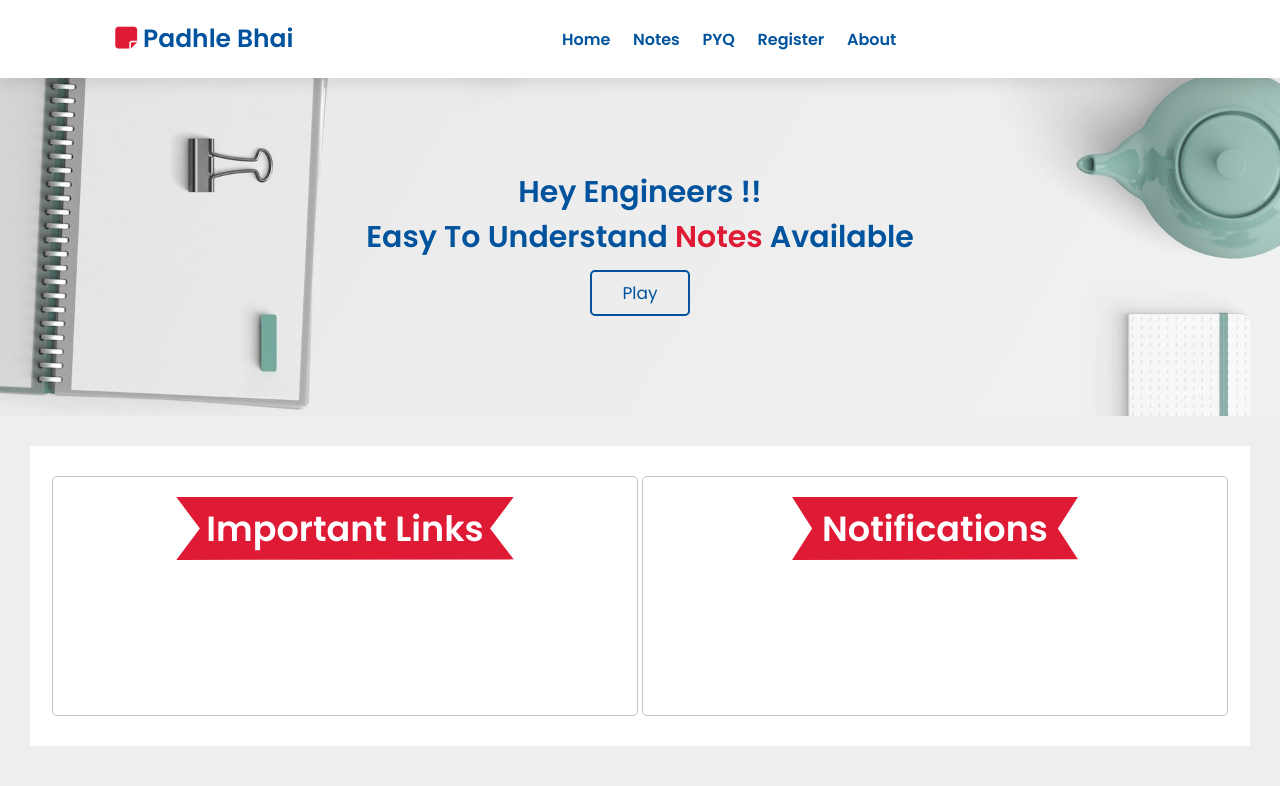
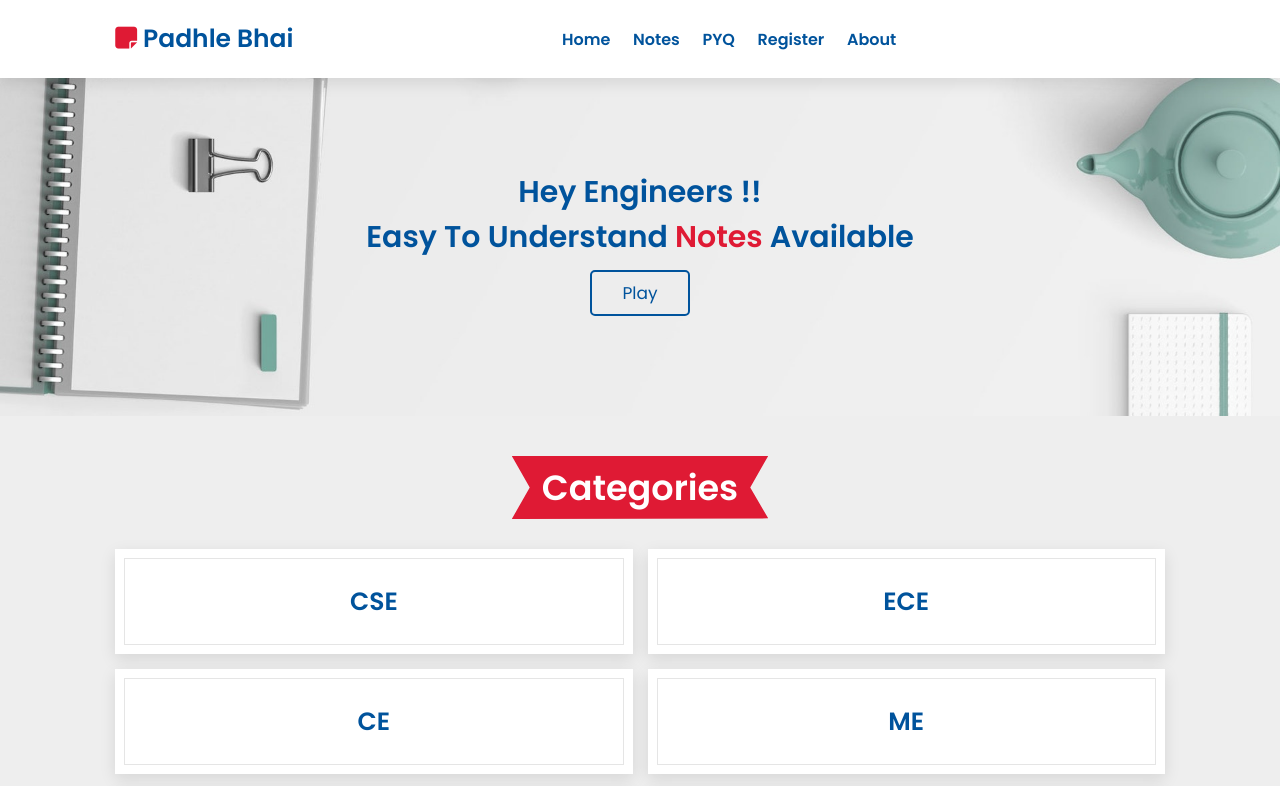
Before and after one commit to CodeWithMomin/Padhle-bhai, a plain HTML site: page index.html in a window 1280 px wide. Shown: the top 786 px of the page. Drawn offline with Linux system fonts and the light colour scheme.

Commit message:
Revert "added notification bar"
This reverts commit 2c429834bfe7d2bff56695ce8bdcbcc15c7c6ebb.

```diff
--- a/css/style.css
+++ b/css/style.css
@@ -263,49 +263,7 @@ section {
     padding: 1rem 0;
 }
 
-#noti{
-    background-color: #fff;
-    height: 300px;
-    margin: 30px;
-    display: flex;
-    justify-content: center;
-    padding: 3rem 2rem;
-}
- .sidebar ,.notibar{
-    width: 50%;
-    height: 100%;
-    border: 1px solid rgb(199, 198, 201);
-    margin-inline: 2px;
-    border-radius: 5px;
 
-}
-.notiheading{
-
-    color: blue;
-    font-size: 30px;
-    text-align: center;
-
-
-}
-.new-label{
-    color: red;
-    font-size: 0.5em;
-    position: relative;
-    animation: pulse 2s infinite;
-    font-family: cursive;
-  }
-
-  @keyframes pulse {
-    0% {
-      transform: scale(1);
-    }
-    50% {
-      transform: scale(1.2);
-    }
-    100% {
-      transform: scale(1);
-    }
-  }
 .review .review-slider {
     padding: 1rem;
 }
--- a/index.html
+++ b/index.html
@@ -58,15 +58,6 @@
     </section>
 
     <!-- home section ends -->
-
-    <section  id="noti">
-        <div class="sidebar">
-            <h1 class="heading"><span> Important Links</span> </h1>
-        </div>
-        <div class="notibar">
-            <h1 class="heading"><span> Notifications</span> </h1>
-        </div>
-    </section>
 
     <!-- categories section starts  -->
 
```
